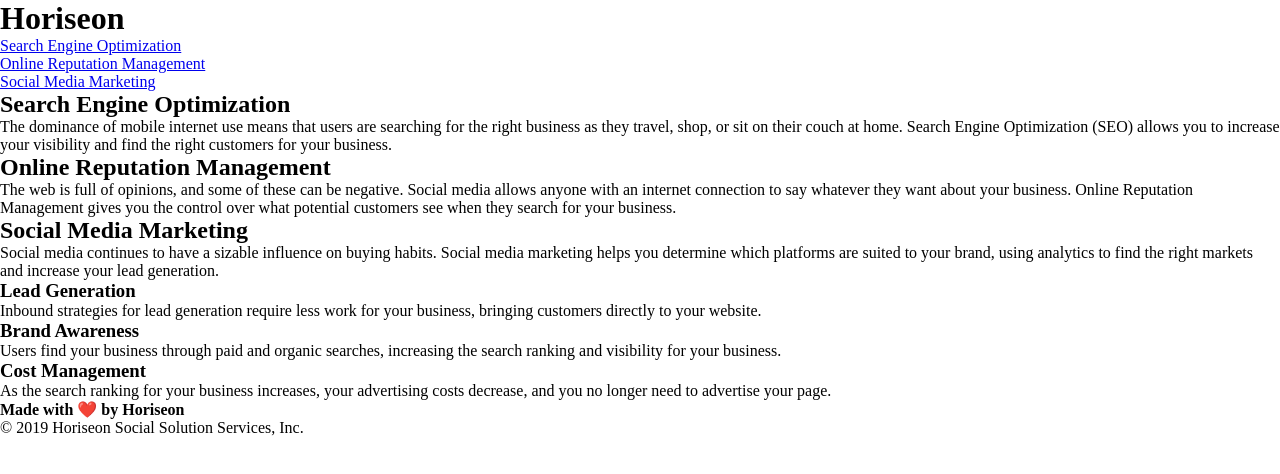
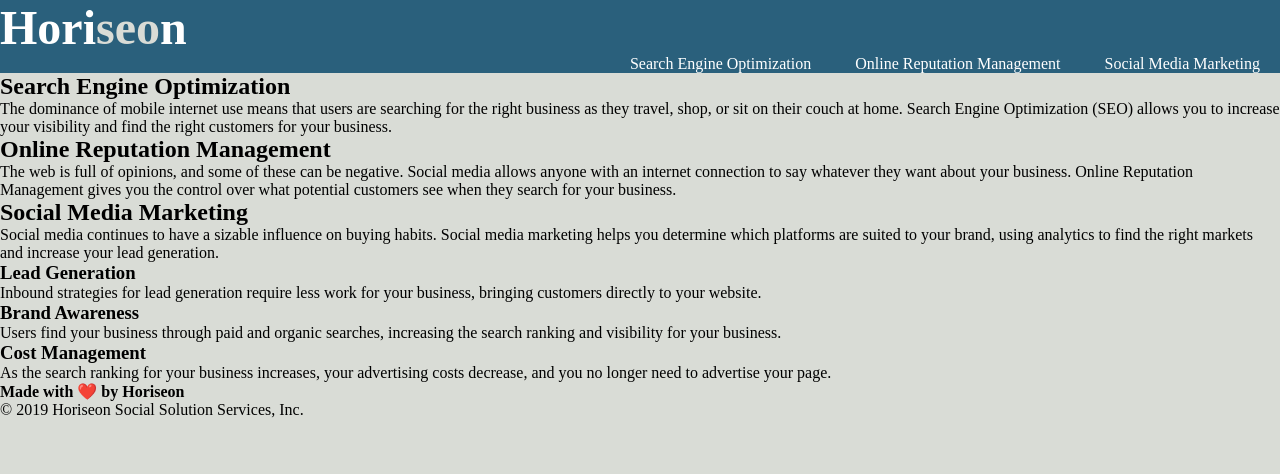
Before and after one commit to NileshPatel83/week1-challenge, a plain HTML site: page index.html in a window 1280 px wide. Drawn offline with Linux system fonts and the light colour scheme.

Commit message:
Style added to header elements.

```diff
--- a/assets/css/style.css
+++ b/assets/css/style.css
@@ -3,12 +3,36 @@
     padding: 0;
 }
 
+h1 {
+    font-size: 48px;
+    color: white;
+}
 
+body {
+    background-color: #d9dcd6;
+}
 
+.header{
+    background-color: #2a607c;
+}
 
+.header nav{
+    text-align: right;
+}
 
+.inline-text-display{
+    display: inline;
+    padding: 0 20px;
+}
 
+.text-decoration-none{
+    text-decoration: none;
+    color: white;
+}
 
+#seo{
+    color: #d9dcd6;
+}
 
 
 
--- a/index.html
+++ b/index.html
@@ -10,14 +10,14 @@
 </head>
 
 <body>
-    <header>
-        <h1>Hori<span class="seo">seo</span>n</h1>
+    <header class="header">
+        <h1>Hori<span id="seo">seo</span>n</h1>
 
         <nav>
             <ul>
-                <li><a href="#">Search Engine Optimization</a></li>
-                <li><a href="#">Online Reputation Management</a></li>
-                <li><a href="#">Social Media Marketing</a></li>
+                <li class="inline-text-display"><a href="#" class="text-decoration-none">Search Engine Optimization</a></li>
+                <li class="inline-text-display"><a href="#" class="text-decoration-none">Online Reputation Management</a></li>
+                <li class="inline-text-display"><a href="#" class="text-decoration-none">Social Media Marketing</a></li>
             </ul>
         </nav>
     </header>
```
